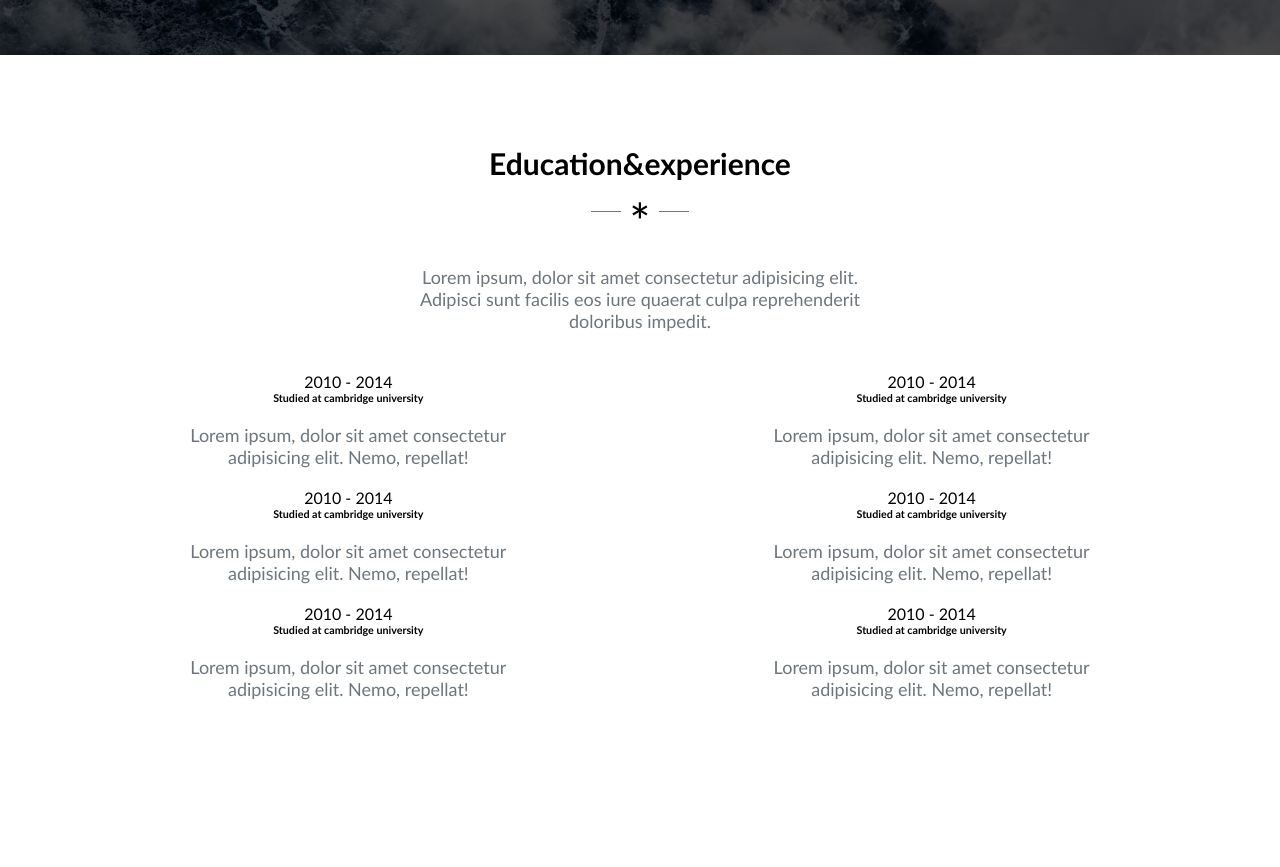
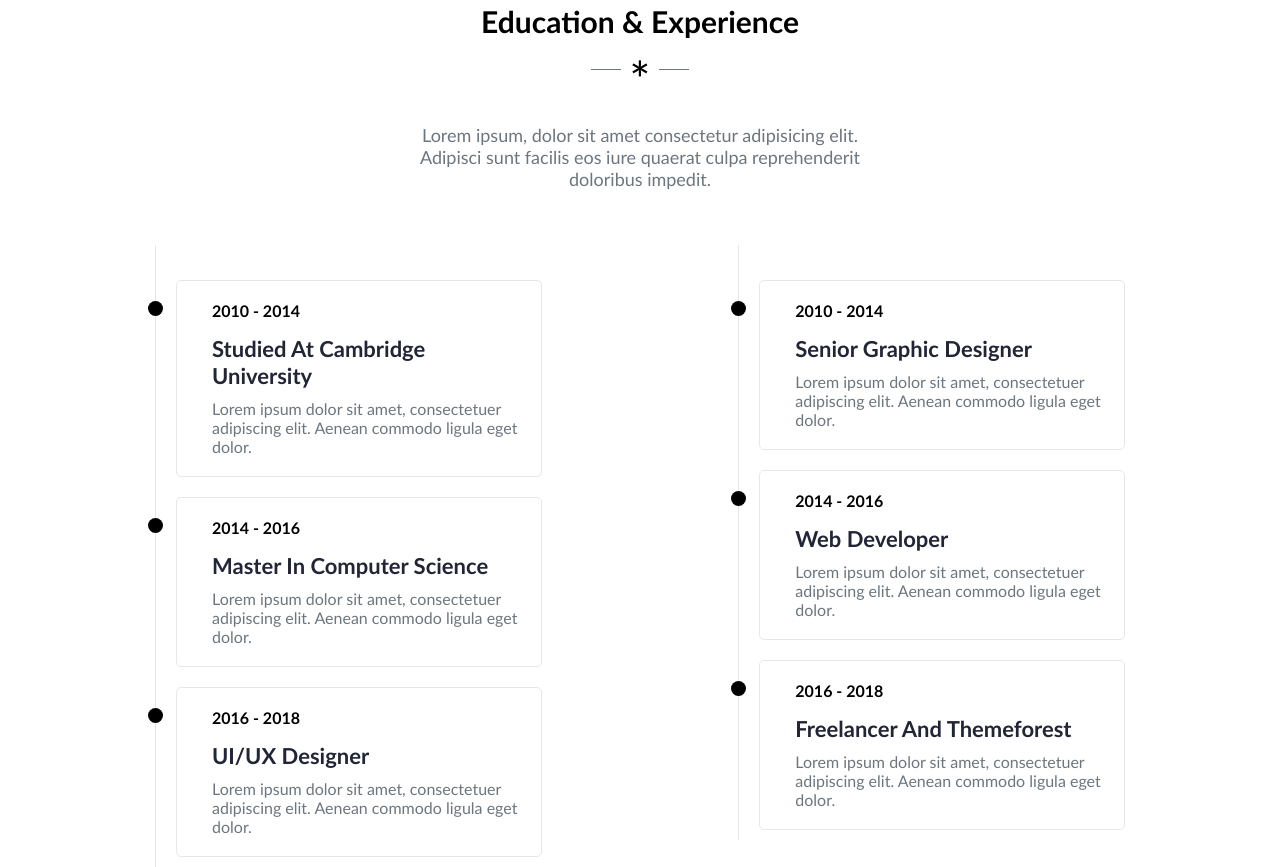
Before and after one commit to front-end-by-rimantas/12-grupe-portfolio-elvish, a plain HTML site: page index.html in a window 1280 px wide. Shown: the part 2931-3798 px from the top of the page. Drawn offline with Linux system fonts and the light colour scheme.

Commit message:
Education Done

```diff
--- /dev/null
+++ b/css/education.scss
@@ -0,0 +1,43 @@
+.margin{
+    padding: 0px !important;
+}
+
+.side{
+    border-left: 0.5px solid var(--border);
+    padding-top: 15px;
+    padding-bottom: 10px;
+    margin-top: 15px;
+    position: relative;
+}
+
+.info{
+    border: 0.5px solid var(--border);
+    border-radius: 5px;
+    margin-top: 20px;
+    padding-top: 20px;
+    padding-left: 35px;
+    padding-right: 20px;
+    margin-left: 20px;
+    text-align: left;
+
+    P{
+        margin-top: 10px;
+        font-size: 16px;
+    }
+    h6{
+        font-size: 22px;
+        margin-top: 15px;
+        color: #212535;
+    }
+}
+.info::before{
+    content: '';
+    position: absolute;
+
+    left: -8px;
+    display: inline-block;
+    width: 15px;
+    height: 15px;
+    border-radius: 50%;
+    background-color: black;
+}
--- a/css/main.css
+++ b/css/main.css
@@ -1,6 +1,6 @@
 @import './reset.css';
 @import './variables.css';
-
+@import './education.css';
 
 @import './font-awesome.css';
 @import './hire-me.css';
--- a/css/services.scss
+++ b/css/services.scss
@@ -1,5 +1,5 @@
 .services{
-    border: 0.5px dotted #E7E7E7;
+    border: 0.5px dotted var(--border);
     margin-top: 40px;
     border-radius: 5px;
     >.content{
@@ -20,7 +20,7 @@
         >p{
             font-size: 16px;
             margin-top: 25px;
-            color: #6C757D;
+            color: var(--third-color);
         }
     }
 }
--- a/css/variables.scss
+++ b/css/variables.scss
@@ -2,4 +2,5 @@
     --primary-light-color:#F8F9FA;
     --secondary-color: #000000;
     --third-color: #6D767E;
+    --border: #E7E7E7;
 }
--- a/index.html
+++ b/index.html
@@ -111,49 +111,20 @@
         <!-- achievements end -->
 
         <!-- education & experiance -->
-        <div class="container">
+        <div class="container margin">
             <div class="row">
                 <div class="col-6 m-l-3 col-sm-12 m-l-sm-0">
-                    <h3 class="bold">Education&experience</h3>
+                    <h3 class="bold">Education & Experience</h3>
                     <span class="star">*</span>
                     <p>Lorem ipsum, dolor sit amet consectetur adipisicing elit. Adipisci sunt facilis eos iure quaerat
                         culpa reprehenderit doloribus impedit.</p>
                 </div>
             </div>
             <div class="row">
-                <div class="col-5 m-r-2 col-sm-12 m-l-sm-0">
-                    <div class="info">
-                        <span>2010 - 2014</span>
-                        <h6>Studied at cambridge university</h6>
-                        <p>Lorem ipsum, dolor sit amet consectetur adipisicing elit. Nemo, repellat!</p>
-                    </div>
-                    <div class="info">
-                        <span>2010 - 2014</span>
-                        <h6>Studied at cambridge university</h6>
-                        <p>Lorem ipsum, dolor sit amet consectetur adipisicing elit. Nemo, repellat!</p>
-                    </div>
-                    <div class="info">
-                        <span>2010 - 2014</span>
-                        <h6>Studied at cambridge university</h6>
-                        <p>Lorem ipsum, dolor sit amet consectetur adipisicing elit. Nemo, repellat!</p>
-                    </div>
+                <div id="education" class="col-5 m-r-2 side col-sm-12 m-l-sm-0">
+
                 </div>
-                <div class="col-5 col-sm-12">
-                    <div class="info">
-                        <span>2010 - 2014</span>
-                        <h6>Studied at cambridge university</h6>
-                        <p>Lorem ipsum, dolor sit amet consectetur adipisicing elit. Nemo, repellat!</p>
-                    </div>
-                    <div class="info">
-                        <span>2010 - 2014</span>
-                        <h6>Studied at cambridge university</h6>
-                        <p>Lorem ipsum, dolor sit amet consectetur adipisicing elit. Nemo, repellat!</p>
-                    </div>
-                    <div class="info">
-                        <span>2010 - 2014</span>
-                        <h6>Studied at cambridge university</h6>
-                        <p>Lorem ipsum, dolor sit amet consectetur adipisicing elit. Nemo, repellat!</p>
-                    </div>
+                <div id="experience" class="col-5 side col-sm-12">
 
                 </div>
             </div>
--- a/js/actions.js
+++ b/js/actions.js
@@ -19,6 +19,8 @@ renderAchievements(achievements);
 // achievements end //
 
 // education & experience start //
+renderEducation(education);
+renderExperience(experience)
 // education & experience end //
 
 // gallery start //
--- a/js/data.js
+++ b/js/data.js
@@ -107,6 +107,41 @@ const achievements = [
 // achievements end //
 
 // education & experience start //
+const education = [
+    {
+        year: '2010 - 2014',
+        experience: 'Studied At Cambridge University',
+        text: 'Lorem ipsum dolor sit amet, consectetuer adipiscing elit. Aenean commodo ligula eget dolor.',
+    },
+    {
+        year: '2014 - 2016',
+        experience: 'Master In Computer Science',
+        text: 'Lorem ipsum dolor sit amet, consectetuer adipiscing elit. Aenean commodo ligula eget dolor.',
+    },
+    {
+        year: '2016 - 2018',
+        experience: 'UI/UX Designer',
+        text: 'Lorem ipsum dolor sit amet, consectetuer adipiscing elit. Aenean commodo ligula eget dolor.',
+    },
+
+]
+const experience = [
+    {
+        year: '2010 - 2014',
+        experience: 'Senior Graphic Designer',
+        text: 'Lorem ipsum dolor sit amet, consectetuer adipiscing elit. Aenean commodo ligula eget dolor.',
+    },
+    {
+        year: '2014 - 2016',
+        experience: 'Web Developer',
+        text: 'Lorem ipsum dolor sit amet, consectetuer adipiscing elit. Aenean commodo ligula eget dolor.',
+    },
+    {
+        year: '2016 - 2018',
+        experience: 'Freelancer And Themeforest',
+        text: 'Lorem ipsum dolor sit amet, consectetuer adipiscing elit. Aenean commodo ligula eget dolor.',
+    },
+]
 // education & experience end //
 
 // gallery start //
--- a/js/functions.js
+++ b/js/functions.js
@@ -87,6 +87,33 @@ function renderAchievements(data) {
 // achievements end //
 
 // education & experience start //
+function renderEducation(data){
+    let HTML = '';
+    for(let i = 0; i < data.length; i++){
+        const education = data[i]
+
+        HTML += `<div class="info">
+        <span class='bold'>${education.year}</span>
+        <h6>${education.experience}</h6>
+        <p>${education.text}</p>
+        </div>`
+        document.querySelector('#education').innerHTML = HTML;
+    }
+}
+ function renderExperience(data){
+    let HTML = '';
+    for(let i = 0; i < data.length; i++){
+        const education = data[i]
+
+        HTML += `<div class="info">
+        <span class='bold'>${education.year}</span>
+        <h6>${education.experience}</h6>
+        <p>${education.text}</p>
+        </div>`
+
+        document.querySelector('#experience').innerHTML = HTML;
+    }
+}
 // education & experience end //
 
 // gallery start //
```
Also changed, not shown: css/blocks.css, css/custom.css, css/custom.min.css, css/education.css (added), css/education.min.css (added), css/progress-bars.css, css/progress-bars.min.css, css/services.css, css/services.min.css, css/variables.css, css/variables.min.css.
